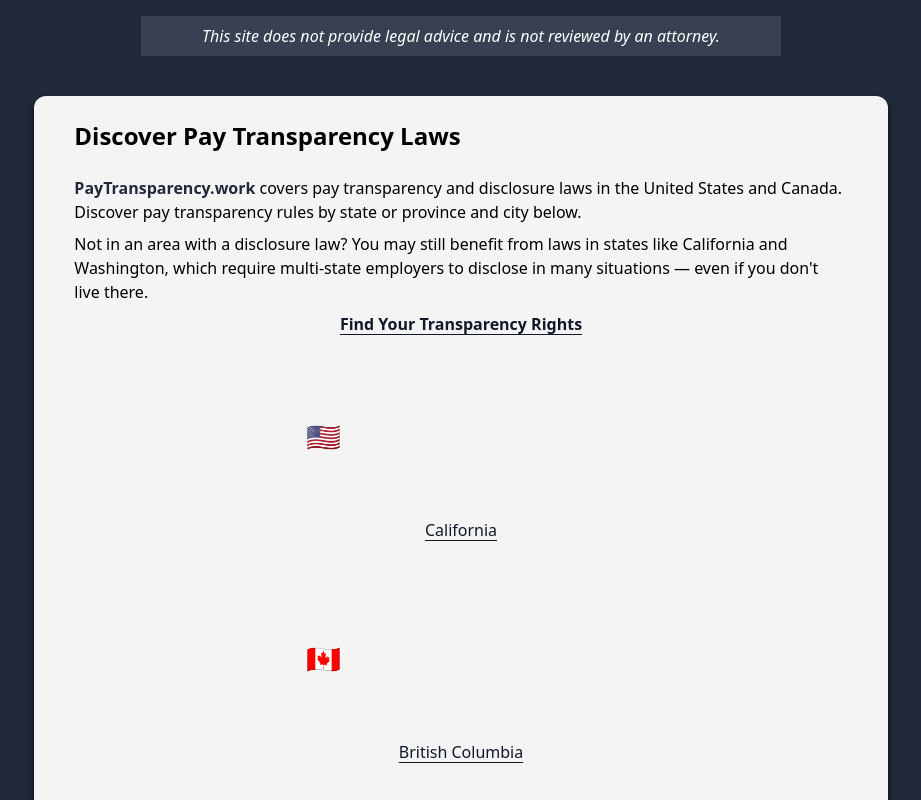
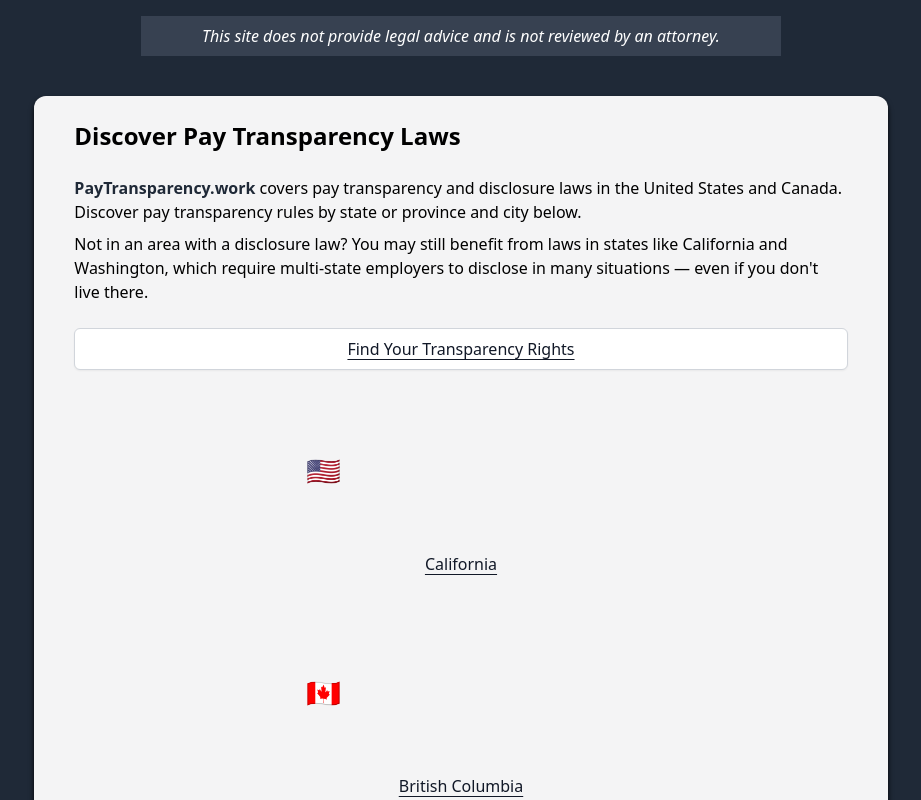
Before and after one commit to davidmreed/paytransparency.work, a SvelteKit app: page / in a window 1280 px wide. Shown: the top 800 px of the page, without its empty margins (179-1100 px from the left). Built offline with nearby package versions, Linux system fonts and the light colour scheme.

Commit message:
Add better CTAs

```diff
--- a/src/routes/+page.svelte
+++ b/src/routes/+page.svelte
@@ -22,8 +22,11 @@
 	and Washington, which require multi-state employers to disclose in many situations &mdash; even if
 	you don't live there.
 </p>
-<p class="text-center font-semibold">
-	<a href="/find-your-rights">Find Your Transparency Rights</a>
+<p>
+	<a
+		class="text-center form-input block border-gray-300 focus:border-indigo-300 rounded-md shadow-sm border-gray-300 hover:bg-gray-800 hover:text-white mt-4 disabled:bg-gray-400 disabled:hover:bg-gray-400 disabled:text-white"
+		href="/find-your-rights">Find Your Transparency Rights</a
+	>
 </p>
 <div class="flex flex-col sm:flex-row flex-wrap justify-center">
 	{#each sortedLocales as locale (locale.id)}
--- a/src/routes/locations/[slug]/+page.svelte
+++ b/src/routes/locations/[slug]/+page.svelte
@@ -100,6 +100,13 @@
 		The penalty for violations is {data.locale.penalty}.
 	</p>
 {/if}
+<p>
+	<a
+		class="text-center form-input block border-gray-300 focus:border-indigo-300 rounded-md shadow-sm border-gray-300 hover:bg-gray-800 hover:text-white mt-4 disabled:bg-gray-400 disabled:hover:bg-gray-400 disabled:text-white"
+		href="/find-your-rights?userLocation={data.locale.id}">Find Your Rights in {data.locale.name}</a
+	>
+</p>
+
 <p class="text-xs italic text-center pt-2">
 	This summary may not capture all nuances of the legislation. Review guidance from
 	{data.locale.name} to confirm compliance.
```
